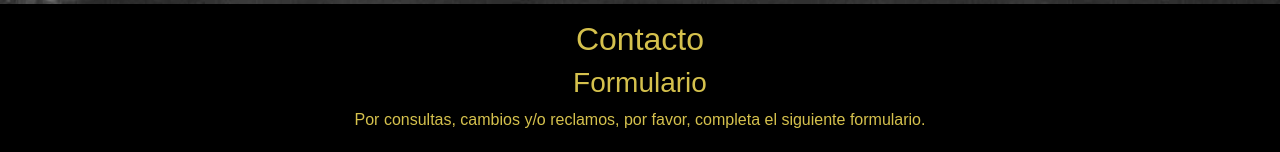
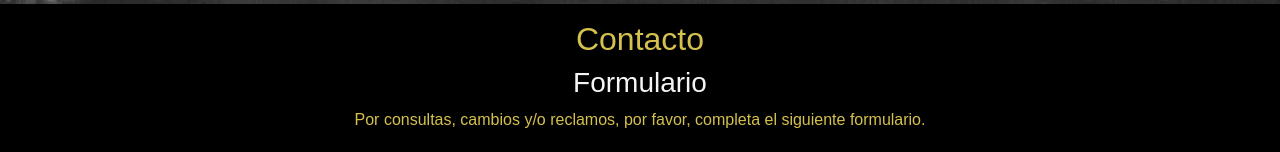
Before and after one commit to luriv28/proyectoFinal, a website: page contacto.html in a window 1280 px wide. Shown: the part 648-800 px from the top of the page. Drawn offline with nearby package versions, Linux system fonts and the light colour scheme.

Commit message:
estilizando sitio

```diff
--- a/partials/_formularios.scss
+++ b/partials/_formularios.scss
@@ -9,6 +9,10 @@
     flex-direction: column;
     align-items: center;
     padding: 1rem;
+
+    h3{
+      color: whitesmoke;
+    }
   }
 
 
--- a/partials/_nosotros.scss
+++ b/partials/_nosotros.scss
@@ -3,10 +3,8 @@
     background-color: black;
     height: 20rem;
     display: flex;
-
     flex-wrap: wrap;
     align-content: normal;
-
     align-items: center;
   }
   .objetivos {
@@ -27,7 +25,6 @@
   .mision {
     color: white;
     font-family: Arial, Helvetica, sans-serif;
-
     grid-area: mision;
   }
   .mision h4 {
```
Also changed, not shown: css/style.css.
